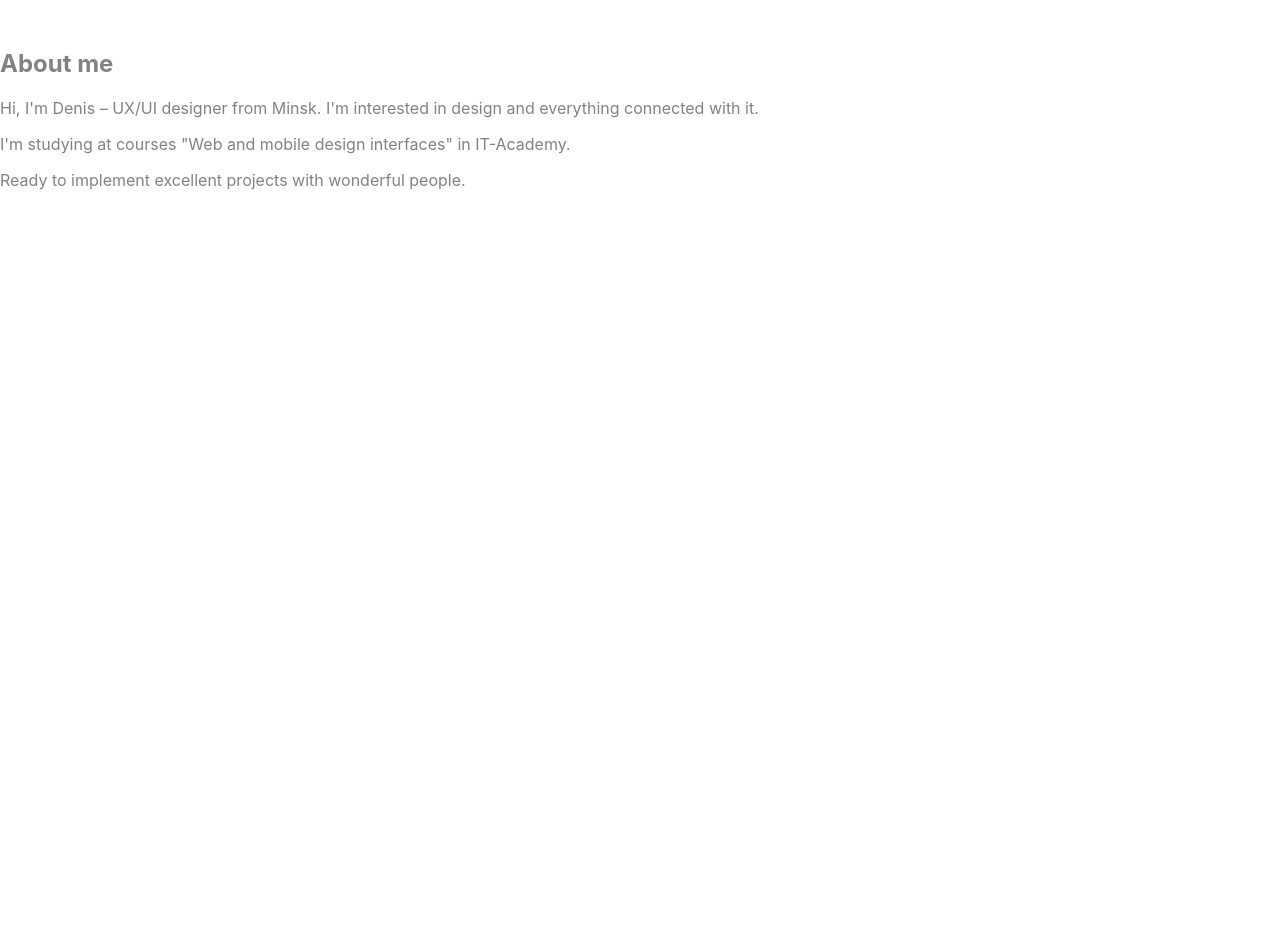
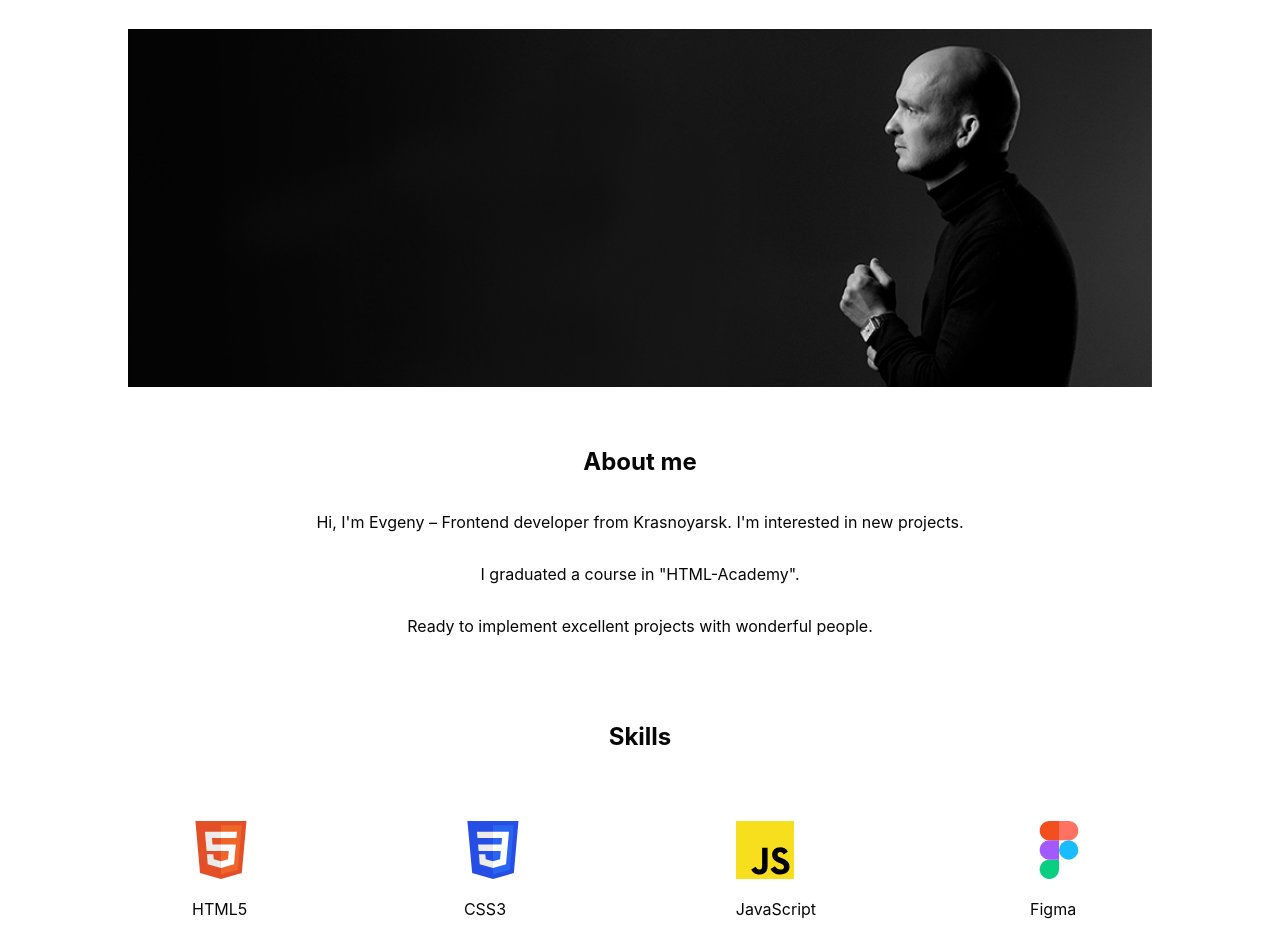
Before and after one commit to darkleon1983/myReactPage, a React (Create React App) app: page / in a window 1280 px wide. Shown: the part 220-1155 px from the top of the page. Before the commit the page ends 800 px from the top, so only its background shows below. Built offline with nearby package versions, Linux system fonts and the light colour scheme.

Commit message:
completed the skills

```diff
--- a/src/App.js
+++ b/src/App.js
@@ -2,6 +2,7 @@ import './App.css';
 import React from 'react';
 import Header from './Components/Header';
 import AboutMe from './Components/AboutMe';
+import Skills from './Components/Skills';
 
 
 const App = () => {
@@ -9,6 +10,7 @@ const App = () => {
     <div className="App">
       <Header />
       <AboutMe />
+      <Skills />
     </div>
   );
 }
--- a/src/Components/AboutMe.js
+++ b/src/Components/AboutMe.js
@@ -1,21 +1,25 @@
 import React from "react";
+import '../Styles/AboutMe.css';
+
+
 
 const AboutMe = () => {
     return (
-        <div className="aboutMe">
-            <div className="aboutMe-item">
+        <div className="about">
+            <div className="about-item">
                 <h2>About me</h2>
             </div>
-            <div className="aboutMe-item">
-                <p>Hi, I'm Denis – UX/UI designer from Minsk. I'm interested in design and everything connected with it.</p>
+            <div className="about-item">
+                <p>Hi, I'm Evgeny – Frontend developer from Krasnoyarsk. I'm interested in new projects.</p>
             </div>
-            <div className="aboutMe-item">
-                <p>I'm studying at courses "Web and mobile design interfaces" in IT-Academy. </p>
+            <div className="about-item">
+                <p>I graduated a course in "HTML-Academy". </p>
             </div>
-            <div className="aboutMe-item">
+            <div className="about-item">
                 <p>Ready to implement excellent projects with wonderful people.</p>
             </div>
-        </div>);
+        </div>
+    );
 }
 
 export default AboutMe;
--- /dev/null
+++ b/src/Components/Skills.js
@@ -0,0 +1,64 @@
+import React from "react";
+import '../Styles/Skills.css';
+
+const Skills = () => {
+    return (
+        <div className="skills">
+            <h2>Skills</h2>
+            <div className="skills-container">
+                <div>
+                    <div>
+                        <svg widtg="58px" height="58px" xmlns="http://www.w3.org/2000/svg"
+                            aria-label="HTML5" role="img"
+                            viewBox="0 0 512 512">
+                            <path fill="#e34f26" d="M71 460L30 0h451l-41 460-185 52" />
+                            <path fill="#ef652a" d="M256 472l149-41 35-394H256" />
+                            <path fill="#ebebeb" d="M256 208h-75l-5-58h80V94H114l15 171h127zm-1 147l-63-17-4-45h-56l7 89 116 32z" />
+                            <path fill="#fff" d="M255 208v57h70l-7 73-63 17v59l116-32 16-174zm0-114v56h137l5-56z" />
+                        </svg>
+                    </div>
+                    <p>HTML5</p>
+                </div>
+                <div>
+                    <div>
+                        <svg width="58px" height="58px" xmlns="http://www.w3.org/2000/svg"
+                            aria-label="CSS3" role="img"
+                            viewBox="0 0 512 512">
+                            <path fill="#264de4" d="M72 460L30 0h451l-41 460-184 52" />
+                            <path fill="#2965f1" d="M256 37V472l149-41 35-394" />
+                            <path fill="#ebebeb" d="m114 94h142v56H119m5 58h132v57H129m3 28h56l4 45 64 17v59L139 382" />
+                            <path fill="#fff" d="m256 208v57h69l-7 73-62 17v59l115-32 26-288H256v56h80l-5.5 58Z" />
+                        </svg>
+                    </div>
+                    <p>CSS3</p>
+                </div>
+                <div>
+                    <div>
+                        <svg width="58px" height="58px" viewBox="0 0 256 256" version="1.1" xmlns="http://www.w3.org/2000/svg" preserveAspectRatio="xMidYMid"><g>
+                            <path d="M0,0 L256,0 L256,256 L0,256 L0,0 Z" fill="#F7DF1E"></path>
+                            <path d="M67.311746,213.932292 L86.902654,202.076241 C90.6821079,208.777346 94.1202286,214.447137 102.367086,214.447137 C110.272203,214.447137 115.256076,211.354819 115.256076,199.326883 L115.256076,117.528787 L139.313575,117.528787 L139.313575,199.666997 C139.313575,224.58433 124.707759,235.925943 103.3984,235.925943 C84.1532952,235.925943 72.9819429,225.958603 67.3113397,213.93026" fill="#000000"></path>
+                            <path d="M152.380952,211.354413 L171.969422,200.0128 C177.125994,208.433981 183.827911,214.619835 195.684368,214.619835 C205.652521,214.619835 212.009041,209.635962 212.009041,202.762159 C212.009041,194.513676 205.479416,191.592025 194.481168,186.78207 L188.468419,184.202565 C171.111213,176.81473 159.597308,167.53534 159.597308,147.944838 C159.597308,129.901308 173.344508,116.153295 194.825752,116.153295 C210.119924,116.153295 221.117765,121.48094 229.021663,135.400432 L210.29059,147.428775 C206.166146,140.040127 201.699556,137.119289 194.826159,137.119289 C187.78047,137.119289 183.312254,141.587098 183.312254,147.428775 C183.312254,154.646349 187.78047,157.568406 198.089956,162.036622 L204.103924,164.614095 C224.553448,173.378641 236.067352,182.313448 236.067352,202.418387 C236.067352,224.071924 219.055137,235.927975 196.200432,235.927975 C173.860978,235.927975 159.425829,225.274311 152.381359,211.354413" fill="#000000"></path></g>
+                        </svg>
+                    </div>
+                    <p>JavaScript</p>
+                </div>
+                <div>
+                    <div>
+                        <svg width="58px" height="58px" viewBox="0 0 24 24" xmlns="http://www.w3.org/2000/svg">
+                            <g fill="none" fill-rule="evenodd" transform="translate(4)">
+                                <circle cx="12" cy="12" r="4" fill="#19BCFE" />
+                                <path fill="#09CF83" d="M4,24 C6.209139,24 8,22.209139 8,20 C8,19.3969461 8,18.0636128 8,16 C6.20303877,16 4.86970543,16 4,16 C1.790861,16 0,17.790861 0,20 C0,22.209139 1.790861,24 4,24 Z" />
+                                <path fill="#A259FF" d="M4,16 C4.73637967,16 6.069713,16 8,16 L8,8 C6.069713,8 4.73637967,8 4,8 C1.790861,8 0,9.790861 0,12 C0,14.209139 1.790861,16 4,16 Z" />
+                                <path fill="#F24E1E" d="M4,8 C4.73637967,8 6.069713,8 8,8 L8,0 C6.069713,0 4.73637967,0 4,0 C1.790861,0 0,1.790861 0,4 C0,6.209139 1.790861,8 4,8 Z" />
+                                <path fill="#FF7262" d="M12,8 L8,8 L8,8 L8,0 L12,0 L12,0 C14.209139,0 16,1.790861 16,4 C16,6.209139 14.209139,8 12,8 Z" />
+                            </g>
+                        </svg>
+                    </div>
+                    <p>Figma</p>
+                </div>
+            </div>
+        </div>
+    );
+}
+
+export default Skills;
--- /dev/null
+++ b/src/Styles/AboutMe.css
@@ -0,0 +1,11 @@
+.about {
+  color: rgba(7, 7, 7, 1);
+  margin-top: 40px;
+  width: 80%;
+  display: grid;
+  justify-self: center;
+}
+
+.about-item {
+  justify-self: center;
+}
--- a/src/Styles/Header.css
+++ b/src/Styles/Header.css
@@ -65,10 +65,10 @@ li a {
 
 .description-photo {
     display: grid;
-    min-width: 100%;
-    height: auto;
-    background: url("./../../img/profilePhoto.png");
-    justify-self: center;
+    width: 100%;
+    height: 28vw;
+    background-image: url("./../../img/profilePhoto.png");
+    background-size: cover;
     margin-top: 40px;
 
 
--- /dev/null
+++ b/src/Styles/Skills.css
@@ -0,0 +1,18 @@
+.skills {
+  color: rgba(7, 7, 7, 1);
+  margin-top: 50px;
+  width: 70%;
+  display: grid;
+  justify-self: center;
+}
+
+.skills-container {
+    margin-top: 50px;
+    display: grid;
+    grid-template-columns: repeat(4, auto);
+    justify-content: space-between;
+}
+
+h2 {
+  text-align: center;
+}
```
